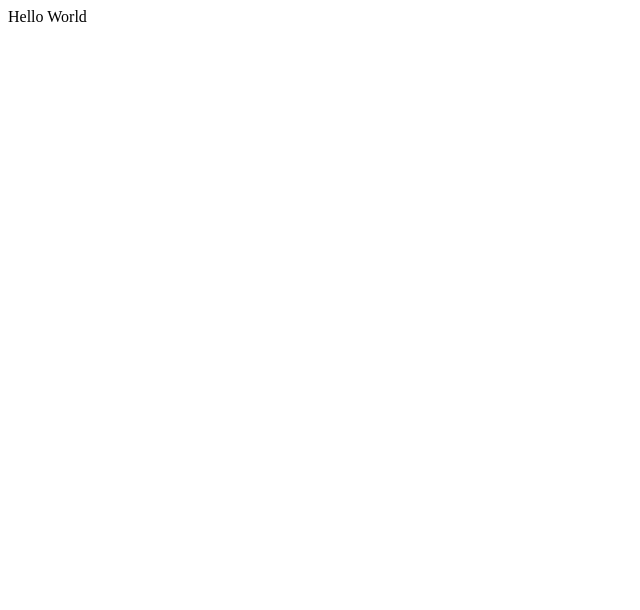
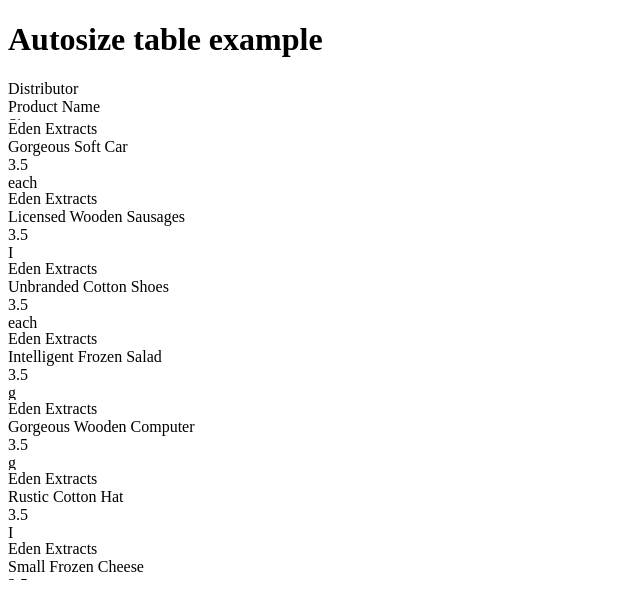
Before and after one commit to spraguejdev/treez-inc, a React app: page / in a window 1280 px wide. Shown: the top 610 px of the page, without its empty margins (0-640 px from the left). Built offline with nearby package versions, Linux system fonts and the light colour scheme; the HTML template or start-up script is replaced by a standard one.

Commit message:
Initialized react-virtualized table w/ autosizer

```diff
--- a/client/src/components/ProductTable.jsx
+++ b/client/src/components/ProductTable.jsx
@@ -1,41 +1,75 @@
 var faker = require('faker');
 import React, { Component } from 'react';
+import { Column, Table, AutoSizer } from 'react-virtualized';
+// import 'react-virtualized/styles.css'; // only needs to be imported once
+
 const UoM = ['each', 'g', 'I'];
 
+// Generate a random integer to use for dummy data
 function getRandomInt(max) {
   return Math.floor(Math.random() * Math.floor(max));
 }
 
-function createRecord(count) {
-  let records = [];
-
-  for (let i = 0; i < count; i++) {
-    records.push({
+// Generate an object containing our dummyData
+const generateRandomItem = idx => ({
   distributor: 'Eden Extracts',
   productName: faker.commerce.productName(),
   size: 3.5,
   uom: UoM[getRandomInt(3)],
   packageLabel: getRandomInt(5000000000),
-      discount: faker.commerce.price(),
-      fees: faker.commerce.price(),
-      price: faker.commerce.price(),
-      baseCost: faker.commerce.price(),
+  discount: '$' + faker.commerce.price(),
+  fees: '$' + faker.commerce.price(),
+  price: '$' + faker.commerce.price(),
+  baseCost: '$' + faker.commerce.price(),
   units: getRandomInt(300),
-      totalCost: '60,000'
+  totalCost: '$60,000'
 });
+
+class ProductTable extends React.Component {
+  constructor() {
+    super();
+
+    // Generate a list of of objects containing our dummy data
+    let items = [];
+    for (let i = 0, l = 10; i < l; i++) {
+      items.push(generateRandomItem(i));
     }
-  return records;
-}
-
-const records = createRecord(10);
-
-class ProductTable extends Component {
-  constructor(props) {
-    super(props);
+    this.state = {
+      items: items
+    };
   }
 
   render() {
-    return <div>Hello World</div>;
+    return (
+      <div className="container">
+        <h1>Autosize table example </h1>
+        <AutoSizer>
+          {({ width }) => (
+            <Table
+              rowClassName="table-row"
+              headerHeight={40}
+              width={width}
+              height={500}
+              rowHeight={70}
+              rowCount={this.state.items.length}
+              rowGetter={({ index }) => this.state.items[index]}
+            >
+              <Column label="Distributor" dataKey="distributor" width={width * 0.45} />
+              <Column label="Product Name" dataKey="productName" width={width * 0.55} />
+              <Column width={width * 0.15} label="Size" dataKey="size" />
+              <Column width={width * 0.15} label="UoM" dataKey="uom" />
+              <Column width={width * 0.55} label="Package Label" dataKey="packageLabel" />
+              <Column width={width * 0.35} label="Discount" dataKey="discount" />
+              <Column width={width * 0.35} label="Fees" dataKey="fees" />
+              <Column width={width * 0.35} label="Price" dataKey="price" />
+              <Column width={width * 0.35} label="Base Cost" dataKey="baseCost" />
+              <Column width={width * 0.2} label="Units" dataKey="units" />
+              <Column width={width * 0.4} label="Total Cost" dataKey="totalCost" />
+            </Table>
+          )}
+        </AutoSizer>
+      </div>
+    );
   }
 }
 
```
Lines whose indentation alone changed are shown as unchanged.
